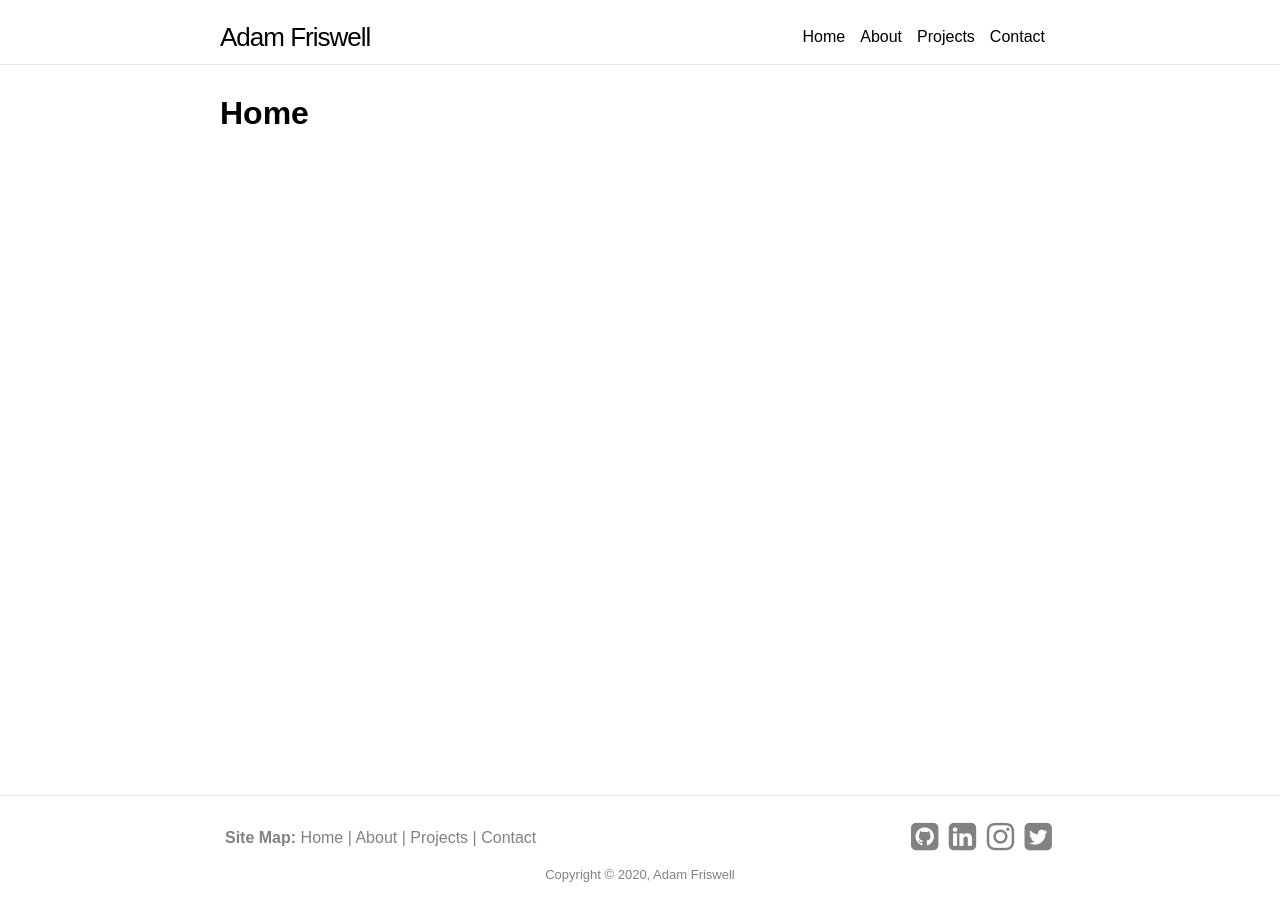
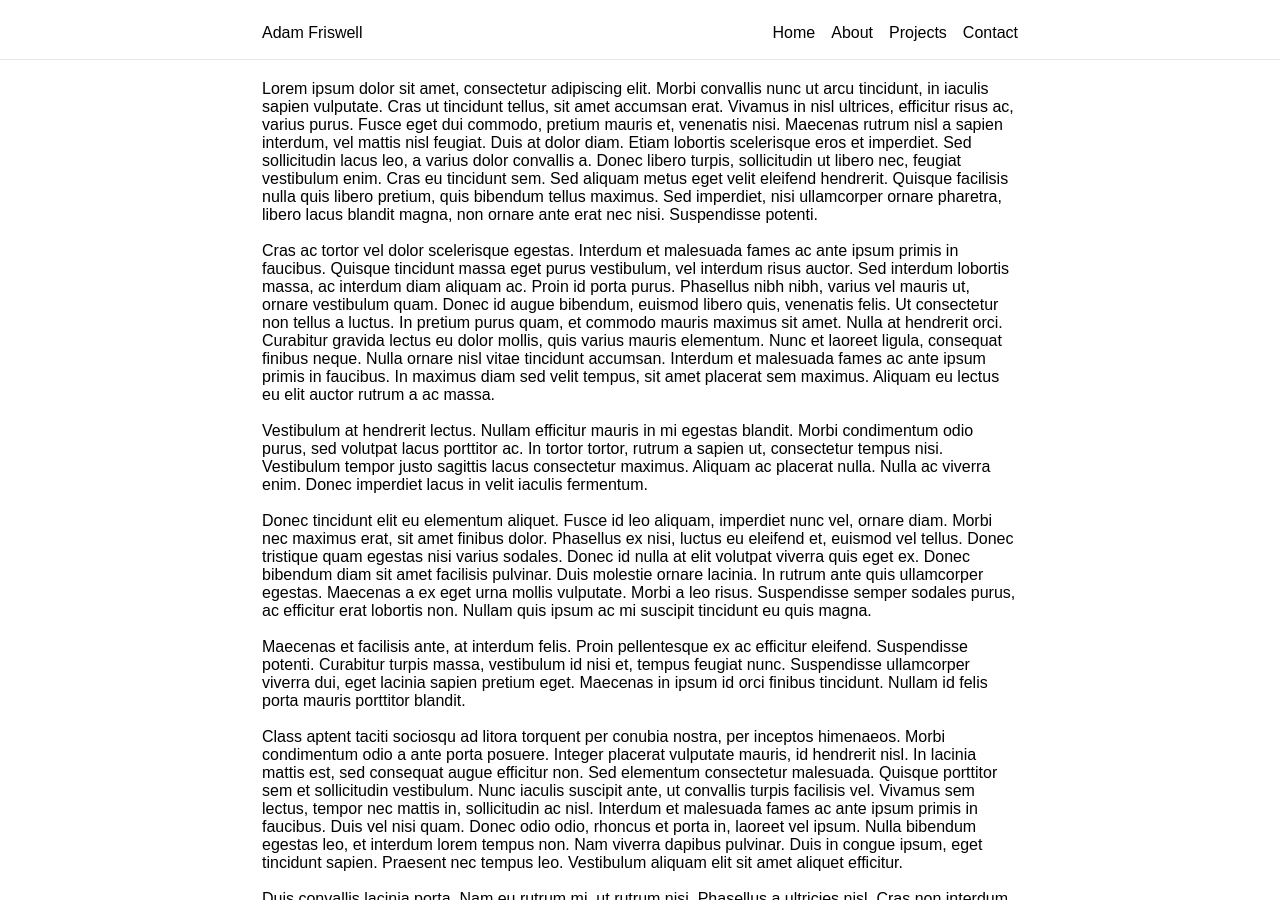
Before and after one commit to adamfriswell/portfolio-website, a Jekyll site: the page built from index.md, in a window 1280 px wide and 900 px high. Built offline with Jekyll 4.4.1, drawn with Linux system fonts in a browser that asks for light colours; nearby versions of some CDN libraries; some of the changed text lies outside the part shown.

Commit message:
site more responsive

```diff
--- a/_config.yml
+++ b/_config.yml
@@ -22,12 +22,11 @@ title: Adam Friswell
 name: Adam Friswell
 email: your-email@example.com
 description: Hi 👋, I'm Adam, a Graduate Software Developer 👨‍💻 at Barnett Waddingham. I graduated 🎓 with a 1st class degree in Mathematics from the University of East Anglia in 2019.
-
 #  >- # this means to ignore newlines until "baseurl:"
 #   Write an awesome description for your new site here. You can edit this
 #   line in _config.yml. It will appear in your document head meta (for
 #   Google search results) and in your feed.xml site description.
-baseurl: "" # the subpath of your site, e.g. /blog
+baseurl: "/" # the subpath of your site, e.g. /blog
 url: "" # the base hostname & protocol for your site, e.g. http://example.com
 
 # Build settings
--- a/_includes/footer.html
+++ b/_includes/footer.html
@@ -1,25 +1,13 @@
 <footer class="site-footer">
     <div class="wrapper">
-        <div class="footer-col-wrapper">
-            <div class="footer-col-left">
-                <p>
-                    <strong>Site Map:</strong>
-                    {% for item in site.data.site_list.pages %}
-                        <a class="link" href="{{item.url}}"> {{ item.title }}</a>
-                        {% if forloop.last != true %}
-                        <p>|</p>
-                        {% endif %}
-                    {% endfor %}
-            </div>
-            <div class="footer-col-right">
-                {% for item in site.data.social_media.socials %}
-                    <a href="{{ item.href }}{{ item.username }}" title="{{ item.title }}" class="social-icon" target="_blank">
-                        <i class="fa {{ item.fa-icon }} fa-2x"></i>
-                    </a>
-                {% endfor %}
-            </div>
+        <div class="footer-col">
+            {% for item in site.data.social_media.socials %}
+            <a href="{{ item.href }}{{ item.username }}" title="{{ item.title }}" class="social-icon" target="_blank">
+                <i class="fa {{ item.fa-icon }} fa-2x"></i>
+            </a>
+            {% endfor %}
         </div>
-        <div class="footer-col-wrapper">
+        <div class="footer-col">
             <div class="copywrite">
                 <p>Copyright &copy;
                     <script>document.write(new Date().getFullYear());</script>, {{site.name}}</p>
--- a/_includes/header.html
+++ b/_includes/header.html
@@ -1,9 +1,9 @@
 <header class="site-header">
     <div class="wrapper">
-        <a class="site-title link" href="/index.html"> {{ site.title }} </a>
-        <nav>
+        <ul class="menu">
+            <li class="menu-item menu-item-left" style="float:left"><a class="link" href="/index.html"> {{ site.title }} </a></li>
             {% for item in site.data.site_list.pages reversed%}
-            <a class="page-link link" href="{{item.url}}"> {{ item.title }} </a>
+            <li class="menu-item menu-item-right"><a class="link page-link" href="{{item.url}}"> {{ item.title }}</a></li>
             {% endfor %}
         </nav>
     </div>
--- /dev/null
+++ b/_includes/lorumIpsum.html
@@ -0,0 +1,39 @@
+<p>
+    Lorem ipsum dolor sit amet, consectetur adipiscing elit. Morbi convallis nunc ut arcu tincidunt, in iaculis sapien vulputate. Cras ut tincidunt tellus, sit amet accumsan erat. Vivamus in nisl ultrices, efficitur risus ac, varius purus. Fusce eget dui commodo, pretium mauris et, venenatis nisi. Maecenas rutrum nisl a sapien interdum, vel mattis nisl feugiat. Duis at dolor diam. Etiam lobortis scelerisque eros et imperdiet. Sed sollicitudin lacus leo, a varius dolor convallis a. Donec libero turpis, sollicitudin ut libero nec, feugiat vestibulum enim. Cras eu tincidunt sem. Sed aliquam metus eget velit eleifend hendrerit. Quisque facilisis nulla quis libero pretium, quis bibendum tellus maximus. Sed imperdiet, nisi ullamcorper ornare pharetra, libero lacus blandit magna, non ornare ante erat nec nisi. Suspendisse potenti.
+</p>
+<br/><br/>
+<p>
+Cras ac tortor vel dolor scelerisque egestas. Interdum et malesuada fames ac ante ipsum primis in faucibus. Quisque tincidunt massa eget purus vestibulum, vel interdum risus auctor. Sed interdum lobortis massa, ac interdum diam aliquam ac. Proin id porta purus. Phasellus nibh nibh, varius vel mauris ut, ornare vestibulum quam. Donec id augue bibendum, euismod libero quis, venenatis felis. Ut consectetur non tellus a luctus. In pretium purus quam, et commodo mauris maximus sit amet. Nulla at hendrerit orci. Curabitur gravida lectus eu dolor mollis, quis varius mauris elementum. Nunc et laoreet ligula, consequat finibus neque. Nulla ornare nisl vitae tincidunt accumsan. Interdum et malesuada fames ac ante ipsum primis in faucibus. In maximus diam sed velit tempus, sit amet placerat sem maximus. Aliquam eu lectus eu elit auctor rutrum a ac massa.
+</p>
+<br/><br/>
+<p>
+Vestibulum at hendrerit lectus. Nullam efficitur mauris in mi egestas blandit. Morbi condimentum odio purus, sed volutpat lacus porttitor ac. In tortor tortor, rutrum a sapien ut, consectetur tempus nisi. Vestibulum tempor justo sagittis lacus consectetur maximus. Aliquam ac placerat nulla. Nulla ac viverra enim. Donec imperdiet lacus in velit iaculis fermentum.
+</p>
+<br/><br/>
+<p>
+Donec tincidunt elit eu elementum aliquet. Fusce id leo aliquam, imperdiet nunc vel, ornare diam. Morbi nec maximus erat, sit amet finibus dolor. Phasellus ex nisi, luctus eu eleifend et, euismod vel tellus. Donec tristique quam egestas nisi varius sodales. Donec id nulla at elit volutpat viverra quis eget ex. Donec bibendum diam sit amet facilisis pulvinar. Duis molestie ornare lacinia. In rutrum ante quis ullamcorper egestas. Maecenas a ex eget urna mollis vulputate. Morbi a leo risus. Suspendisse semper sodales purus, ac efficitur erat lobortis non. Nullam quis ipsum ac mi suscipit tincidunt eu quis magna.
+</p>
+<br/><br/>
+<p>
+Maecenas et facilisis ante, at interdum felis. Proin pellentesque ex ac efficitur eleifend. Suspendisse potenti. Curabitur turpis massa, vestibulum id nisi et, tempus feugiat nunc. Suspendisse ullamcorper viverra dui, eget lacinia sapien pretium eget. Maecenas in ipsum id orci finibus tincidunt. Nullam id felis porta mauris porttitor blandit.
+</p>
+<br/><br/>
+<p>
+Class aptent taciti sociosqu ad litora torquent per conubia nostra, per inceptos himenaeos. Morbi condimentum odio a ante porta posuere. Integer placerat vulputate mauris, id hendrerit nisl. In lacinia mattis est, sed consequat augue efficitur non. Sed elementum consectetur malesuada. Quisque porttitor sem et sollicitudin vestibulum. Nunc iaculis suscipit ante, ut convallis turpis facilisis vel. Vivamus sem lectus, tempor nec mattis in, sollicitudin ac nisl. Interdum et malesuada fames ac ante ipsum primis in faucibus. Duis vel nisi quam. Donec odio odio, rhoncus et porta in, laoreet vel ipsum. Nulla bibendum egestas leo, et interdum lorem tempus non. Nam viverra dapibus pulvinar. Duis in congue ipsum, eget tincidunt sapien. Praesent nec tempus leo. Vestibulum aliquam elit sit amet aliquet efficitur.
+</p>
+<br/><br/>
+<p>
+Duis convallis lacinia porta. Nam eu rutrum mi, ut rutrum nisi. Phasellus a ultricies nisl. Cras non interdum diam, gravida fermentum justo. Nunc vitae lacus maximus, luctus est sit amet, molestie erat. Maecenas sem lacus, ullamcorper quis velit id, molestie cursus nulla. Etiam non pellentesque eros.
+</p>
+<br/><br/>
+<p>
+Sed arcu orci, tempus eget ipsum et, maximus euismod nibh. Pellentesque vulputate justo lacus, quis lobortis mi pulvinar nec. Phasellus fringilla enim erat, dapibus posuere felis finibus sed. Vivamus sollicitudin tempus tellus lacinia ornare. Fusce pretium imperdiet justo, in laoreet diam feugiat at. Sed egestas non ante quis vehicula. Nullam congue urna fringilla cursus cursus. Pellentesque habitant morbi tristique senectus et netus et malesuada fames ac turpis egestas. Nulla a lobortis sem.
+</p>
+<br/><br/>
+<p>
+In elementum eros at justo luctus, quis placerat ante sodales. Aliquam aliquet eleifend urna nec suscipit. Mauris auctor eleifend cursus. Cras ac erat ligula. Integer id orci sed nisi fringilla luctus. Nam maximus fermentum mauris fermentum consectetur. Proin scelerisque neque et laoreet suscipit. Aliquam non turpis viverra, ornare nulla non, pretium quam. Vestibulum nec sollicitudin ipsum. Etiam consectetur, eros non maximus luctus, dui enim accumsan sapien, quis maximus magna urna quis urna. Vivamus a imperdiet urna, vitae feugiat nunc. Nunc ut malesuada enim. Donec sollicitudin sem a elit vulputate mollis. Sed orci turpis, dictum vitae ipsum nec, eleifend cursus felis. Nam molestie dapibus risus, non rutrum odio tristique ut. In ornare ante sapien, ac finibus sapien interdum eget.
+</p>
+<br/><br/>
+<p>
+Sed rhoncus ipsum imperdiet risus commodo ultrices. Sed eget felis ut justo elementum vehicula in a enim. Suspendisse efficitur ipsum et libero consequat, sagittis dapibus quam tristique. Aliquam vehicula tortor vel libero luctus, eget sollicitudin mi varius. Ut a tellus in sem luctus viverra. Nunc faucibus vel enim ut aliquet. Cras sed nulla in erat vestibulum laoreet. Suspendisse id turpis ac est scelerisque pretium id vitae arcu. Ut ultricies dui lectus, id rhoncus neque dignissim ac. Cras id nisl nec sapien condimentum tincidunt. Fusce et enim tristique, scelerisque purus nec, tincidunt metus. Curabitur in velit malesuada, faucibus odio eu, porta nibh. Mauris placerat faucibus vehicula. Ut rhoncus laoreet dolor at blandit. Duis rutrum dictum eros eu scelerisque. Quisque ut est egestas, egestas risus a, sollicitudin nunc.
+</p>
--- a/_layouts/default.html
+++ b/_layouts/default.html
@@ -1,5 +1,6 @@
 <!DOCTYPE html>
 <html lang="en">
+
 <head>
     <meta charset="UTF-8">
     <meta http-equiv="X-UA-Compatible" content="IE=edge">
@@ -8,16 +9,17 @@
     <link href="//maxcdn.bootstrapcdn.com/font-awesome/4.2.0/css/font-awesome.min.css" rel="stylesheet">
     <title>{{ site.title }}</title>
 </head>
+
 <body>
+    <div class="site">
         {% include header.html %}
-
-        <main class="page-content">
+        <main class="site-content">
             <div class="wrapper">
                 {{ content }}
             </div>
         </main>
+        {% include footer.html %}
+    </div>
+</body>
 
-        {% include footer.html %}
-
-    </body>
 </html>
--- /dev/null
+++ b/_layouts/home.html
@@ -0,0 +1,13 @@
+---
+layout: default
+---
+<!-- <div class="profile-div"> -->
+    <!-- <div class="col-wrapper profile-content">
+        <div class="col-left">
+            <img class="profile-img" alt="Me" src="../assets/img/adam.jpg"/>
+        </div>
+        <div class="col-right">
+            {{content}}
+        </div> -->
+<!-- </div> -->
+{% include lorumIpsum.html %}
--- a/assets/css/style.css
+++ b/assets/css/style.css
@@ -1,5 +1,3 @@
-
-/* Whole Site */
 * {
     margin: 0;
     padding: 0;
@@ -8,6 +6,47 @@
     font-family: Arial, Helvetica, sans-serif;
   }
 
+  .site{
+    position: relative;
+    min-height: 100vh;
+  }
+
+  .site-header {
+    padding: 10px;
+    position: fixed;
+    height: 60px;
+    width: 100%;
+    border-bottom: 1px solid #e8e8e8;
+    background-color: white;
+  }
+
+  .site-content {
+    padding: 10px;
+    padding-bottom: 107px;
+    padding-top: 80px;
+  }
+
+  .site-footer {
+    padding: 10px;
+    position: absolute;
+    bottom: 0;
+    width: 100%;
+    height: 87px;
+    border-top: 1px solid #e8e8e8;
+    color: #828282;
+  }
+
+  .wrapper{
+    margin-right: 20%;
+    margin-left: 20%;
+  }
+
+  .col-wrapper{
+    display: flex;
+    padding: 5px;
+  }
+
+  /* Text */
   p{
     display: inline;
   }
@@ -22,99 +61,35 @@
     text-decoration-color: inherit;
   }
 
-  .wrapper {
-    max-width: 900px;
-    height: 54px;
-    padding-right: 30px;
-    padding-left: 30px;
-    margin-right: calc((100% - 900px)/2);
-    margin-left: calc((100% - 900px)/2);
+/*Header */
+  .menu {
+    list-style-type: none;
+    margin: 0;
+    padding: 0;
+    overflow: hidden;
   }
 
-/*Nav bar */
-  .site-header {
-    border-bottom: 1px solid #e8e8e8;
-    min-height: 60px;
-    line-height: 54px;
-    position: relative;
-    padding: 10px;
-    padding-bottom: 0px;
+  .menu-item {
+    float: right;
+    display: block;
+    color: black;
+    text-align: center;
+    padding: 14px 16px;
+    text-decoration: none;
   }
 
-  .site-title {
-    font-size: 1.625rem;
-    font-weight: 300;
-    letter-spacing: -1px;
-    margin-bottom: 0;
-    float: left;
+  .menu-item-right{
+    padding-right: 0px;
   }
 
-
-  .page-link {
-    height: 54px;
-    font-size: 1rem;
-    font-weight: 300;
-    float: right;
-    padding-right: 15px;
-  }
-
-  /* Main content of page */
-
-  .page-content {
-    padding: 30px 0;
-    flex: 1 0 auto;
-    min-height: calc(100vh - 60px - 110px);
+  .menu-item-left{
+    padding-left: 0px;
   }
 
   /* Footer*/
-  .site-footer {
-    border-top: 1px solid #e8e8e8;
-    height: 110px;
-    line-height: 22px;
-    position: relative;
-    padding: 20px;
-  }
-
-  .footer-heading {
-    margin-bottom: 15px;
-  }
-
-  .footer-col-wrapper{
-    display: flex;
-    color: #828282;
+  .footer-col {
     padding: 5px;
-  }
-
-  .footer-col-left {
-    width: calc(100% - 15px);
-    padding: 0 15px;
-    padding-left: 0px;
-    margin-bottom: 15px;
-    vertical-align: middle;
-    margin: auto;
-    text-align: left;
-  }
-
-  .footer-col-right {
-    width: calc(100% - 15px);
-    padding: 0 15px;
-    padding-right: 0px;
-    margin-bottom: 15px;
-    vertical-align: middle;
-    margin: auto;
-    text-align: right;
-  }
-
-  .social-media-list {
-    list-style: none;
-    margin-left: 0;
-  }
-
-  .copywrite {
-    align-self: auto;
     text-align: center;
-    width: 100%;
-    font-size: small;
   }
 
   .social-icon {
@@ -126,3 +101,42 @@
   .social-icon:hover{
     opacity: 0.5;
   }
+
+  .copywrite {
+    align-self: auto;
+    width: 100%;
+    font-size: small;
+  }
+
+  /*Home*/
+  .profile-img{
+    max-width: 100%;
+    height: auto;
+    width: 80%;
+    border-radius: 50%;
+  }
+
+  .profile-content{
+    padding: 10%;
+    vertical-align: middle;
+  }
+
+  .profile-col-left {
+    width: calc(100% - 15px);
+    padding: 0 15px;
+    padding-left: 0px;
+    margin-bottom: 15px;
+    vertical-align: middle;
+    margin: auto;
+    text-align: left;
+  }
+
+  .profile-col-right {
+    width: calc(100% - 15px);
+    padding: 0 15px;
+    padding-right: 0px;
+    margin-bottom: 15px;
+    vertical-align: middle;
+    margin: auto;
+    text-align: right;
+  }
```
Also changed, not shown: index.md (+1 -2 lines), 1 other file. Lines whose indentation alone changed are shown as unchanged.
